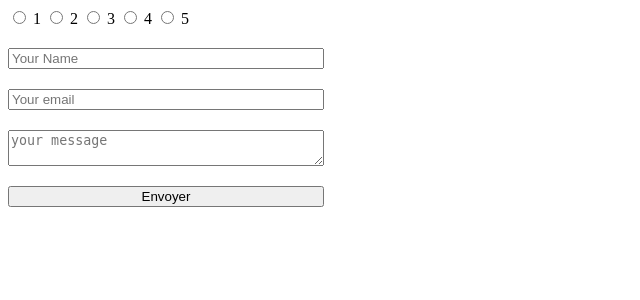
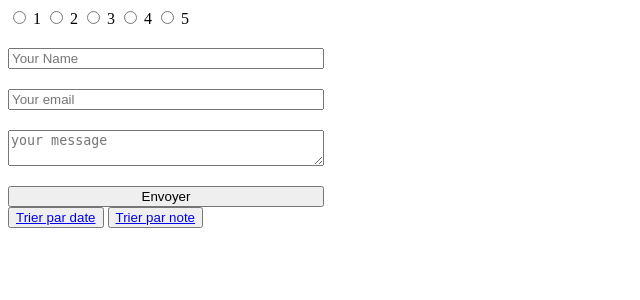
Before and after one commit to EmmaESD/feedback_php, a PHP site: page / in a window 1280 px wide. Shown: the top 300 px of the page, without its empty margins (0-640 px from the left). Run offline with PHP 8.4, Linux system fonts and the light colour scheme; data that the repository does not hold is empty.

Commit message:
try sort for post

```diff
--- a/src/index.php
+++ b/src/index.php
@@ -11,22 +11,12 @@
         <div class="form">
             <?php require_once './parts/form.php'?>
         </div>
+        <div class="button-tri">
+            <button><a href="./scripts/tri-script.php">Trier par date</a></button>
+            <button><a href="./scripts/tri-script.php">Trier par note</a></button>
+        </div>
         <div class="postlist">
-            <?php
-                $connectDatabase = new PDO("mysql:host=db;dbname=wordpress", "root", "admin");
-                $request = $connectDatabase->prepare("SELECT * FROM messages");
-                $request->execute();
-                $messages = $request->fetchAll(PDO::FETCH_ASSOC);
-            ?>
-
-            <?php foreach ($messages as $message): ;?>
-                <div class="card" >
-                    <h1 class="note"><?php echo $message['note'];?></h1>
-                    <h2 class="name"><?php echo $message['name']; ?></h2>
-                    <h3 class="email"><?php echo $message['email']; ?></h3>
-                    <p class="content"><?php echo $message['content']; ?></p>
-                </div>
-            <?php endforeach ?>
+            <?php require_once './parts/post-list.php'?>
         </div>
     </div>
 </body>
--- a/src/parts/form.php
+++ b/src/parts/form.php
@@ -1,15 +1,15 @@
 <div class="form">
     <form action="../scripts/createPost-script.php" method="POST">
         <div class="note">
-            <input type="radio" name="note" value="1" id="note1">
+            <input type="radio" name="note" value="1" id="note1" required>
             <label for="note1">1</label>
-            <input type="radio" name="note" value="2" id="note2">
+            <input type="radio" name="note" value="2" id="note2" required>
             <label for="note2">2</label>
-            <input type="radio" name="note" value="3" id="note3">
+            <input type="radio" name="note" value="3" id="note3" required>
             <label for="note3">3</label>
-            <input type="radio" name="note" value="4" id="note4">
+            <input type="radio" name="note" value="4" id="note4" required>
             <label for="note4">4</label>
-            <input type="radio" name="note" value="5" id="note5">
+            <input type="radio" name="note" value="5" id="note5" required>
             <label for="note5">5</label>
         </div>
         <input type="text" name="name" placeholder="Your Name">
--- /dev/null
+++ b/src/parts/post-list.php
@@ -0,0 +1,16 @@
+<?php
+    $connectDatabase = new PDO("mysql:host=db;dbname=wordpress", "root", "admin");
+    $request = $connectDatabase->prepare("SELECT * FROM messages");
+    $request->execute();
+    $messages = $request->fetchAll(PDO::FETCH_ASSOC);
+?>
+
+<?php foreach ($messages as $message): ;?>
+    <div class="card" >
+        <h1 class="note"><?php echo $message['note'];?></h1>
+        <h2 class="name"><?php echo $message['name']; ?></h2>
+        <h3 class="email"><?php echo $message['email']; ?></h3>
+        <p class="content"><?php echo $message['content']; ?></p>
+        <h4 class="date"><?php echo $message['date']?></h4>
+    </div>
+<?php endforeach ?>
--- a/src/scripts/createPost-script.php
+++ b/src/scripts/createPost-script.php
@@ -11,5 +11,5 @@ $request->bindParam(':note', $_POST['note']);
 
 $request->execute();
 
-header('Location: ../index.php?success=Nouvelle recette ajoutée !');
+header('Location: ../index.php?sort=');
 ?>
```
Also changed, not shown: src/scripts/tri-script.php (added, +24 -0 lines).
